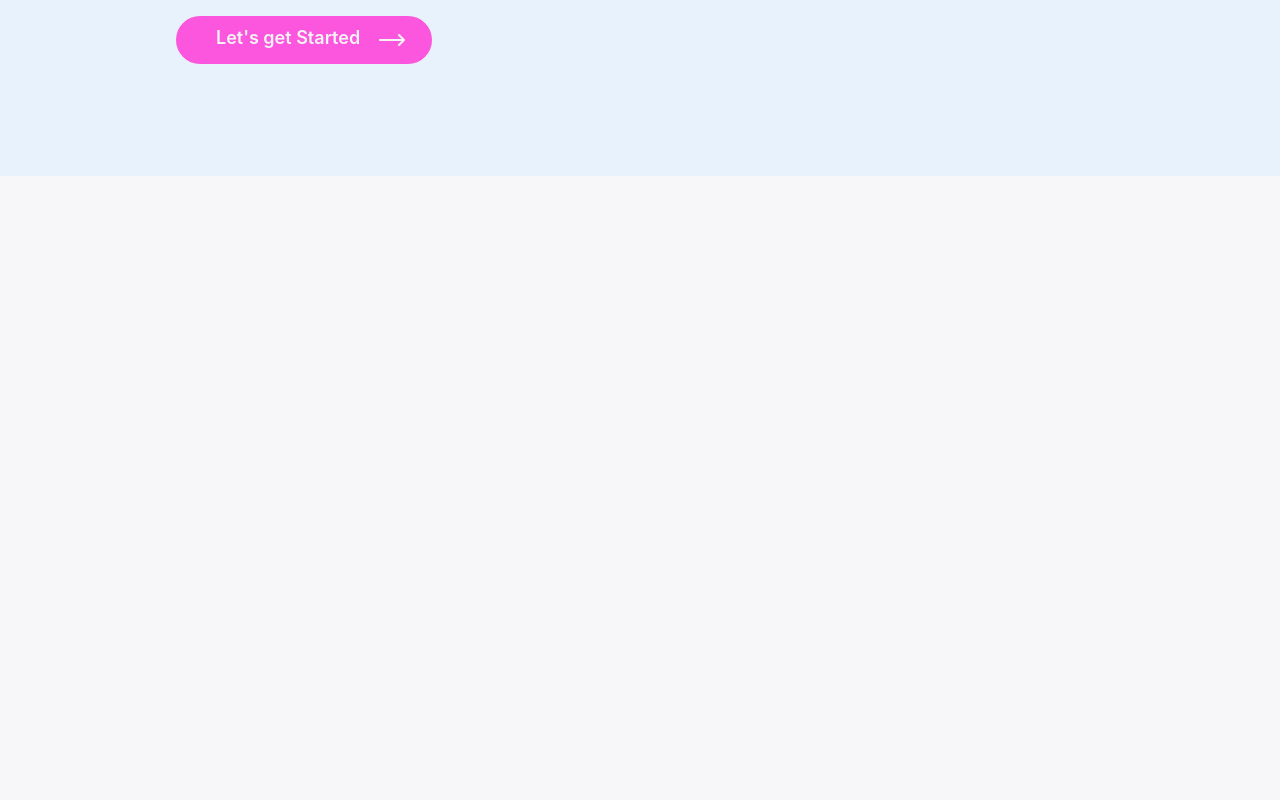
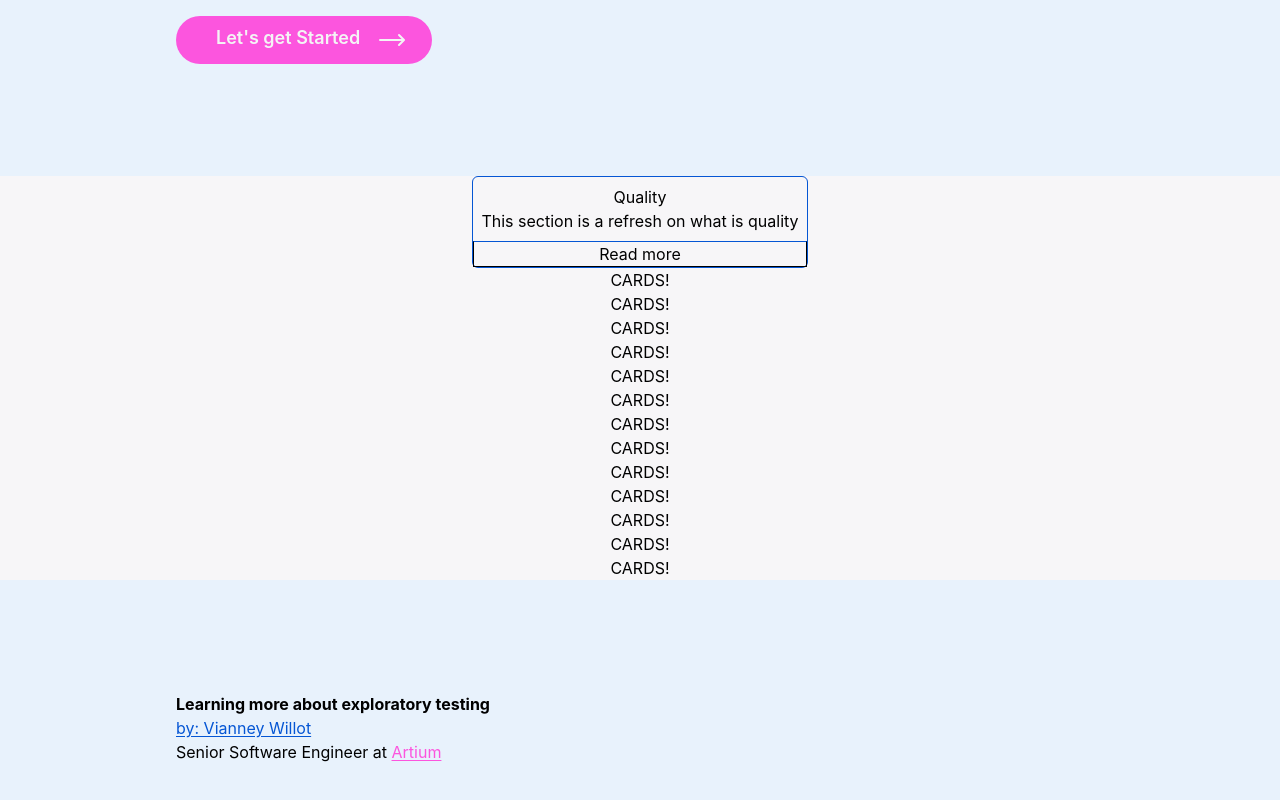
Before and after one commit to willot/Quality, a React (Create React App) app: page / in a window 1280 px wide. Shown: the part 268-1068 px from the top of the page. Before the commit the page ends 800 px from the top, so only its background shows below. Built offline with nearby package versions, Linux system fonts and the light colour scheme.

Commit message:
wip for card

```diff
--- a/src/pages/Home.tsx
+++ b/src/pages/Home.tsx
@@ -19,11 +19,44 @@ export const Home = () => {
 
 
     return (
-        <main  className="h-screen">
+        <main className="h-screen">
             <header className='bg-blue-light w-full flex flex-row justify-center'>
-
                 <PageTitle pageButtonFlow={homePageHeader} firstButton={false}/>
             </header>
+            <section>
+                <button className="border border-blue rounded-md">
+                    <section className="p-2">
+                        <h2>Quality</h2>
+                        <p>This section is a refresh on what is quality</p>
+                    </section>
+                    <div className="border border-t border-t-blue">
+                        Read more
+                    </div>
+                </button>
+                <p>CARDS!</p>
+                <p>CARDS!</p>
+                <p>CARDS!</p>
+                <p>CARDS!</p>
+                <p>CARDS!</p>
+                <p>CARDS!</p>
+                <p>CARDS!</p>
+                <p>CARDS!</p>
+                <p>CARDS!</p>
+                <p>CARDS!</p>
+                <p>CARDS!</p>
+                <p>CARDS!</p>
+                <p>CARDS!</p>
+
+            </section>
+            <footer className="bg-blue-light w-full flex flex-row justify-center">
+                <section className="px-4 text-left w-full py-28 md:w-10/12 lg:w-9/12 xl:w7/12 2xl:w-5/12">
+                    <p className="font-bold">Learning more about exploratory testing</p>
+                    <a className="text-blue underline underline-offset-2" href="https://www.linkedin.com/in/willot"
+                       target="_blank">by: Vianney Willot</a>
+                    <p>Senior Software Engineer at <a href="https://www.thisisartium.com/" target="_blank"
+                                                      className="text-pink underline underline-offset-2">Artium</a></p>
+                </section>
+            </footer>
         </main>
     )
 }
```
Lines whose indentation alone changed are shown as unchanged.
